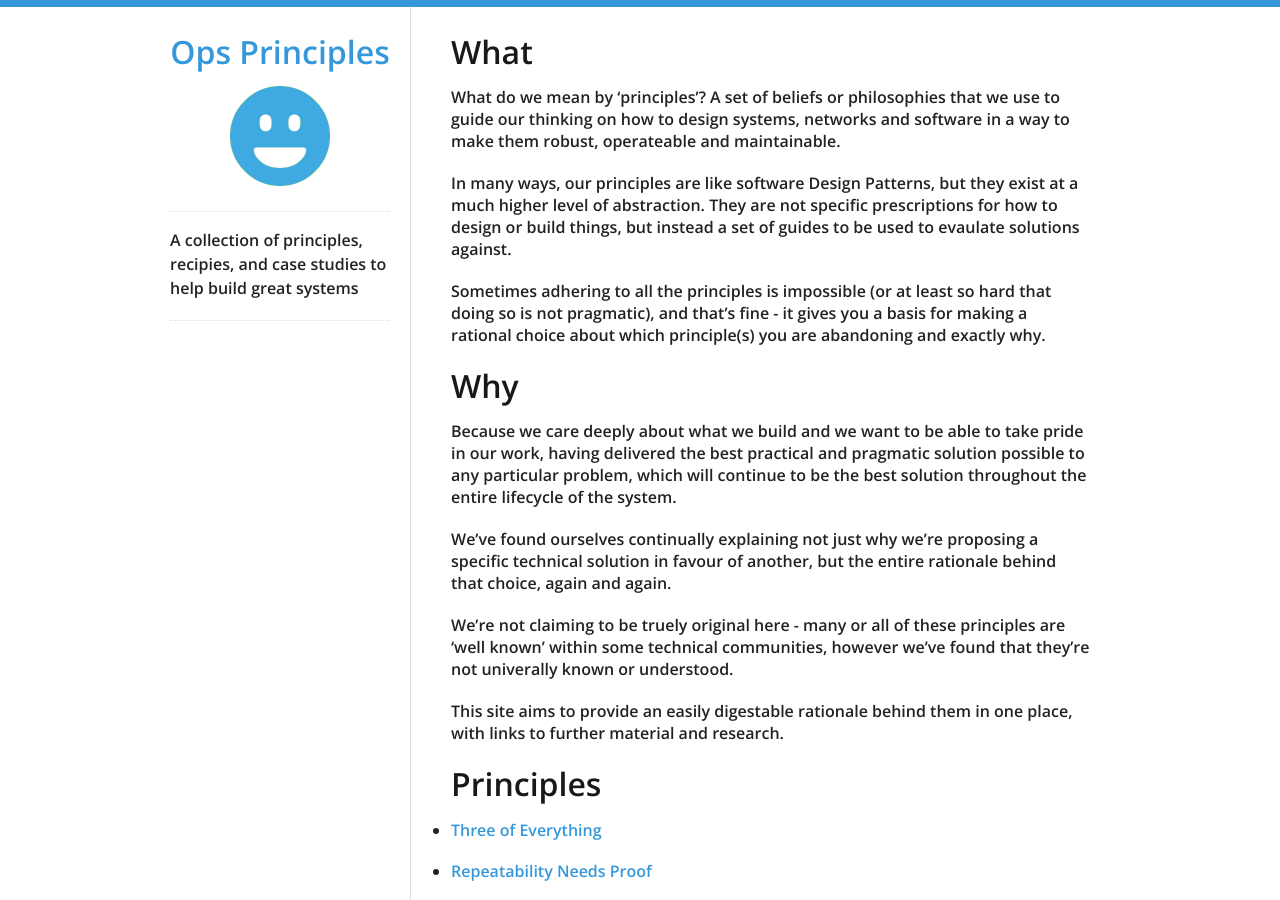
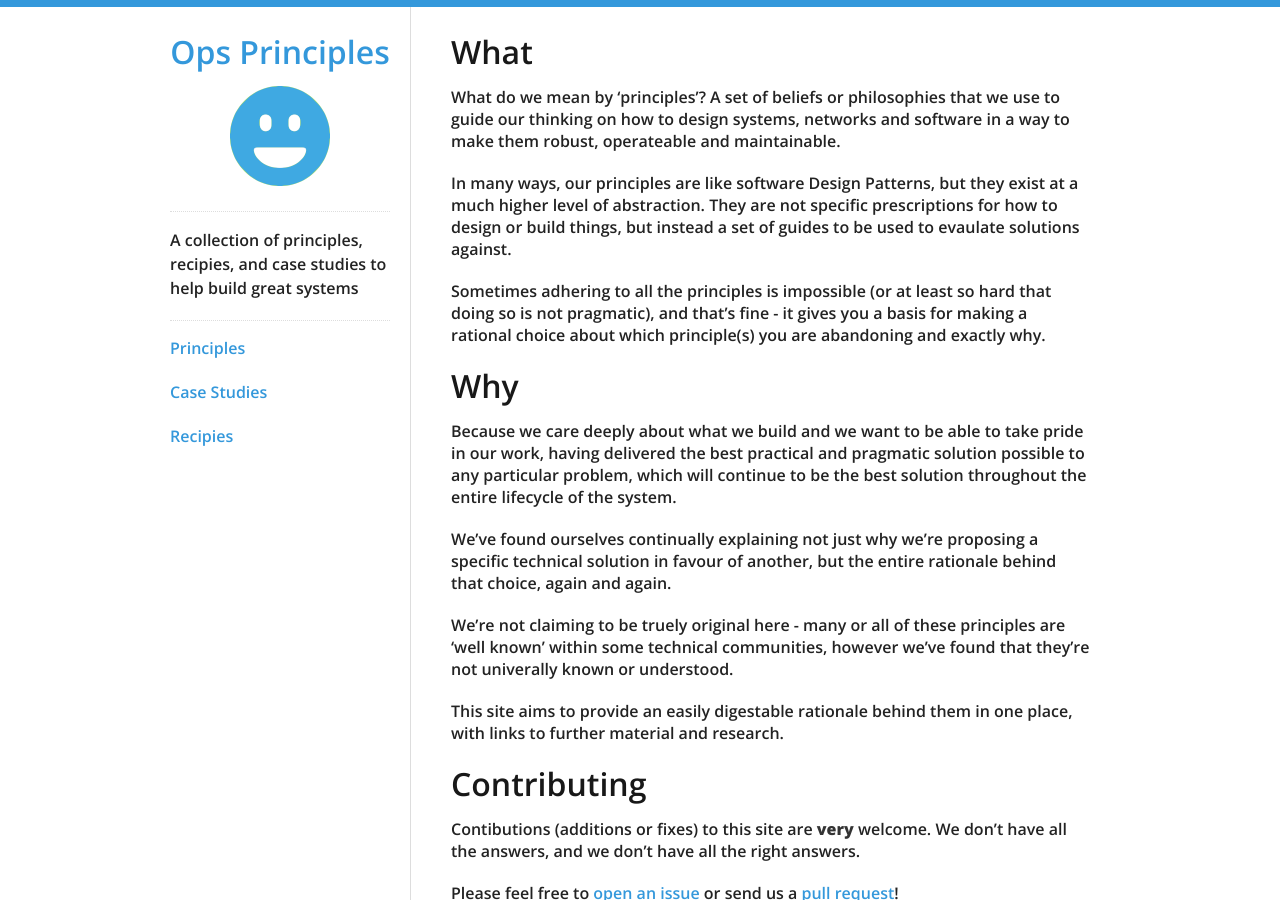
Before and after one commit to solarkennedy/ops-principles, a Jekyll site: the page built from index.markdown, in a window 1280 px wide and 900 px high. Built offline with Jekyll 4.4.1, drawn with Linux system fonts in a browser that asks for light colours; nearby versions of some CDN libraries; some of the changed text lies outside the part shown.

Commit message:
Re-arranged content to fit the sidebar

```diff
--- a/_includes/sidebar.html
+++ b/_includes/sidebar.html
@@ -4,9 +4,12 @@
   <hr/>
   <ul>
   <p>{{ site.description }}</p>
-  <p>
-  </p>
   <hr/>
+  <p><a href=/principles/>Principles</a></p>
+  <p><a href=/case-studies/>Case Studies</a></p>
+  <p><a href=/recipies/>Recipies</a></p>
+  <div>
+  <div>
   <div>
     <div id="social">
     </div>
--- a/index.markdown
+++ b/index.markdown
@@ -35,25 +35,6 @@ they're not univerally known or understood.
 This site aims to provide an easily digestable rationale behind them in one place,
 with links to further material and research.
 
-# Principles
-
-{% for post in site.categories.principles  %}
- - [{{post.title}}]({{post.url}})
-{% endfor %}
-
-# Case Studies
-
-{% for post in site.categories.case-studies  %}
- - [{{post.title}}]({{post.url}})
-{% endfor %}
-
-# Recipies
-
-{% for post in site.categories.recipies  %}
- - [{{post.title}}]({{post.url}})
-{% endfor %}
-
-
 # Contributing
 
 Contibutions (additions or fixes) to this site are **very** welcome. We don't have all the
```
Also changed, not shown: case-studies/index.md (added, +8 -0 lines), principles/index.md (added, +8 -0 lines), recipies/index.md (added, +8 -0 lines).
